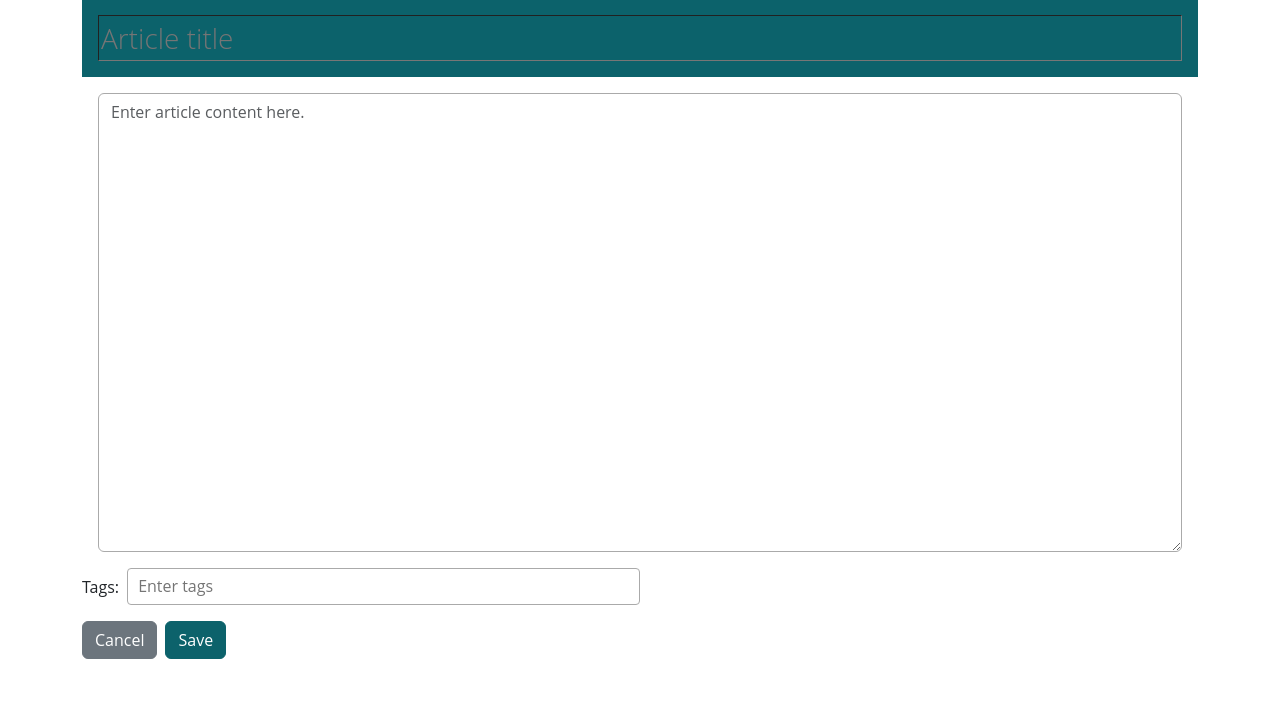
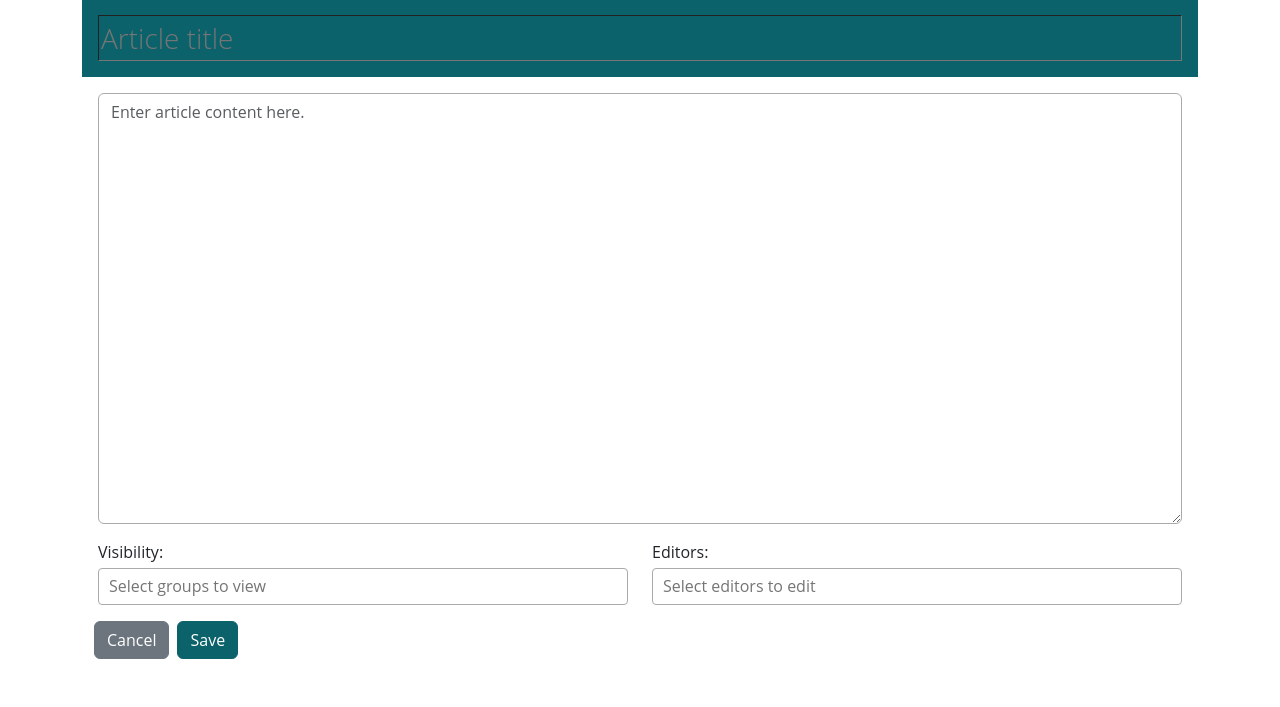
Before and after one commit to jackwilde/kbase, a Django app: page /kb/new/ in a window 1280 px wide. Shown: the part 93-800 px from the top of the page. Run offline with Django 5.2, Linux system fonts and the light colour scheme; the visitor is signed in with stand-in values (Sample User, id 1); data comes from the database, SQL or seed files in the repository; data that the repository does not hold is empty; parts of the project's set-up code (start-up, migrations or seed data) failed here and were passed over; some libraries are stand-ins or nearby versions.

Commit message:
Update article permissions

```diff
--- a/kbase/forms.py
+++ b/kbase/forms.py
@@ -2,22 +2,24 @@ from django.core.validators import RegexValidator
 from django.forms import ModelForm, ValidationError, TextInput, SelectMultiple, Textarea
 from django.utils.text import slugify
 
-from .models import Article, Tag
+from .models import Article
 
 
 class ArticleForm(ModelForm):
-    reserved_slugs = [ 'new', 'admin', 'account' ]
+    reserved_slugs = [ 'new', ]
     class Meta:
         model = Article
         fields = [
             'title',
-            'tags',
-            'content'
+            'content',
+            'groups_with_view',
+            'groups_with_edit'
         ]
         labels = {
             'title': 'Title',
-            'tags': 'Tags',
-            'content': 'Article'
+            'content': 'Article',
+            'groups_with_view': 'Visibility',
+            'groups_with_edit': 'Editors'
         }
         error_messages = {
             'title': {
@@ -34,27 +36,13 @@ class ArticleForm(ModelForm):
                 'id': 'input-content',
                 'placeholder': 'Enter article content here.',
             }),
-            'tags': SelectMultiple(attrs={
-                'id': 'input-tags',
+            'groups_with_view': SelectMultiple(attrs={
+                'id': 'input-viewers',
+            }),
+            'groups_with_edit': SelectMultiple(attrs={
+                'id': 'input-editors',
             }),
         }
-
-    def __init__(self, *args, **kwargs):
-        super().__init__(*args, **kwargs)
-        # Update the choices for the 'tags' field to use tag names as values
-        self.fields['tags'].widget.choices = [(tag.tag, tag.tag) for tag in Tag.objects.all()]
-
-        if self.instance.pk:  # Only if it's an existing article (editing mode)
-            # Set the initial value of the 'tags' field to the current tags associated with the article
-            self.initial['tags'] = [tag.tag for tag in self.instance.tags.all()]
-
-        self.tag_errors = []
-
-    def is_valid(self):
-        # Tags need to be updated before validation to allow new tags to be created
-        self.update_tags()
-        return super().is_valid()
-
 
     def clean_title(self):
         title = self.cleaned_data.get('title')
@@ -68,32 +56,3 @@ class ArticleForm(ModelForm):
             raise ValidationError(f"The title '{title}' is reserved. Please choose a different title.")
 
         return title
-
-
-    def update_tags(self):
-        """
-        Validates tag entry and adds new tags to database if required
-        :return:
-        """
-        # Get the tags submitted on the form. If an existing tag is selected the value will be the id, else the tag name
-        tags = self.data.getlist('tags')
-        if tags:
-            tag_list = []
-            for tag in tags:
-                # If the tag is alphanumeric create it or return the existing tag
-                if tag.isalnum():
-                    tag_instance, created = Tag.objects.get_or_create(tag=tag)
-                    # Add tag ids to list
-                    tag_list.append(tag_instance)
-                # If not add the tag string to the list for validation at clean stage
-                else:
-                    self.tag_errors.append(f'{tag} contains non alphanumeric characters.')
-                    #TODO how can we let the user know they've done this and we're ignoring it
-                    # Might have to just pop something up in JS and warn them
-
-            # Create a copy of the data to edit and update with the new list
-            data_copy = self.data.copy()
-            data_copy.setlist('tags', tag_list)
-
-            # Set the edited data
-            self.data = data_copy
--- a/kbase/models.py
+++ b/kbase/models.py
@@ -9,7 +9,6 @@ class Article(models.Model):
     title = models.CharField(unique=True, max_length=255)
     slug = models.SlugField(unique=True, max_length=255)
     content = models.TextField()
-    tags = models.ManyToManyField('Tag', blank=True)
     created_by = models.ForeignKey(User, on_delete=models.SET_NULL, null=True, related_name='created_articles')
     created_date = models.DateTimeField(auto_now_add=True)
     modified_by = models.ForeignKey(User, on_delete=models.SET_NULL, null=True, related_name='modified_articles')
@@ -18,13 +17,10 @@ class Article(models.Model):
     groups_with_edit = models.ManyToManyField(Group, blank=True, related_name='groups_edit_articles')
     # images = models.ManyToManyField('Image', blank=True)
 
+
     def save(self, *args, **kwargs):
-        # If a group can edit make sure it gets view permissions
-        for group in self.groups_with_edit.all():
-            self.groups_with_view.add(group)
-
         self.slug = slugify(self.title)
-        super().save(*args, **kwargs)
+        return super().save(*args, **kwargs)
 
 
     def get_permissions(self, user):
@@ -52,19 +48,6 @@ class Article(models.Model):
     def __str__(self):
         return self.title
 
-
-class Tag(models.Model):
-    tag = models.CharField(max_length=25, unique=True)
-
-    def save(self, *args, **kwargs):
-        # Convert tag to lowercase before saving
-        self.tag = self.tag.lower()
-        super().save(*args, **kwargs)
-
-    def __str__(self):
-        return self.tag
-
-
 # class Image(models.Model):
 #     image = models.ImageField(upload_to='media/')
 #     uploaded_at = models.DateTimeField(auto_now_add=True)
--- a/kbase/templates/kbase/new-edit.html
+++ b/kbase/templates/kbase/new-edit.html
@@ -14,11 +14,18 @@
                 <label class="d-none" for="{{ form.content.id_for_label }}">{{ form.content.label }}</label>
                 {{ form.content|add_class:"form-control w-100 h-100 border-grey" }}
             </div>
-            <div class="w-50 d-flex align-items-center">
-                <label class="pe-2" for="input-tags">{{ form.tags.label_tag }}</label>
-                {{ form.tags|add_class:"form-control" }}
+            <div class="d-flex justify-content-between mx-3 gap-4">
+                <div class="w-50">
+                    <label class="mb-1" for="{{ form.groups_with_view.id }}">{{ form.groups_with_view.label_tag }}</label>
+                    {{ form.groups_with_view|add_class:"form-control" }}
+                </div>
+                <div class="w-50">
+                    <label class="mb-1" for="{{ form.groups_with_edit.id }}">{{ form.groups_with_edit.label_tag }}</label>
+                    {{ form.groups_with_edit|add_class:"form-control" }}
+                </div>
             </div>
-            <div class="d-flex justify-content-start gap-2 pt-3 pb-5 flex-shrink-0">
+
+            <div class="container d-flex justify-content-start gap-2 pt-3 pb-5 flex-shrink-0">
                 {% if edit_mode %}
                     <a href="{% url 'article' slug=article.slug %}" class="btn btn-secondary">Cancel</a>
                     <button type="button" class="btn btn-primary" data-bs-toggle="modal" data-bs-target="#confirm-save">Save</button>
@@ -35,11 +42,19 @@
 {% block scripts %}
     <script>
         $(document).ready(function() {
-            $('#input-tags').select2({
-                placeholder: "Enter tags",
+            $('#input-viewers').select2({
+                placeholder: "Select groups to view",
                 allowClear: true,
                 multiple: true,
-                tags: true,
+                width: '100%'
+            });
+        });
+        $(document).ready(function() {
+            $('#input-editors').select2({
+                placeholder: "Select editors to edit",
+                allowClear: true,
+                multiple: true,
+                width: '100%'
             });
         });
     </script>
--- a/kbase/views.py
+++ b/kbase/views.py
@@ -62,10 +62,27 @@ class ArticleView(DetailView):
 
     def get_context_data(self, **kwargs):
         context = super().get_context_data(**kwargs)
+
+        # Set can_edit to true if user has edit permission.
         article = self.object
         user = self.request.user
         user.permission = article.get_permissions(user)
         context['can_edit'] = user.permission == 'edit'
+
+        # Append edit groups to view groups.
+        # This is just for user appearance as editors have view permission by default.
+        view_groups = []
+        edit_groups = []
+        for group in article.groups_with_view.all():
+            view_groups.append(group.name)
+        for group in article.groups_with_edit.all():
+            edit_groups.append(group.name)
+            if not group.name in view_groups:
+                view_groups.append(group.name)
+        view_groups.sort()
+        context['view_groups'] = view_groups
+        context['edit_groups'] = edit_groups
+
         return context
 
     def dispatch(self, request, *args, **kwargs):
@@ -88,8 +105,7 @@ class EditArticleView(UpdateView):
     def dispatch(self, request, *args, **kwargs):
         article = self.get_object()
         if not article.get_permissions(self.request.user) == 'edit':
-            # raise PermissionDenied #Return 403 #TODO Think about 403 or 302
-            return redirect(reverse_lazy(viewname='article', kwargs={'slug': article.slug}))
+            raise PermissionDenied()
         return super().dispatch(request, *args, **kwargs)
 
     def get_context_data(self, **kwargs):
@@ -104,7 +120,6 @@ class DeleteArticleView(DeleteView):
 
     def dispatch(self, request, *args, **kwargs):
         article = self.get_object()
-        if not article.can_user_edit(request.user):
-            # raise PermissionDenied #Return 403 #TODO Think about 403 or 302
-            return redirect(reverse_lazy(viewname='article', kwargs={'slug': article.slug}))
+        if not article.get_permissions(self.request.user) == 'edit':
+            raise PermissionDenied()
         return super().dispatch(request, *args, **kwargs)
--- a/static/styles/style.css
+++ b/static/styles/style.css
@@ -80,6 +80,10 @@
     border: 1px solid white;
 }
 
+.red {
+   color: #e30613;
+}
+
 
 .mw-100px {
     max-width: 100px;
```
Also changed, not shown: kbase/templates/kbase/article.html (+24 -6 lines), kbase/migrations/0010_remove_article_tags_delete_tag.py (added).
